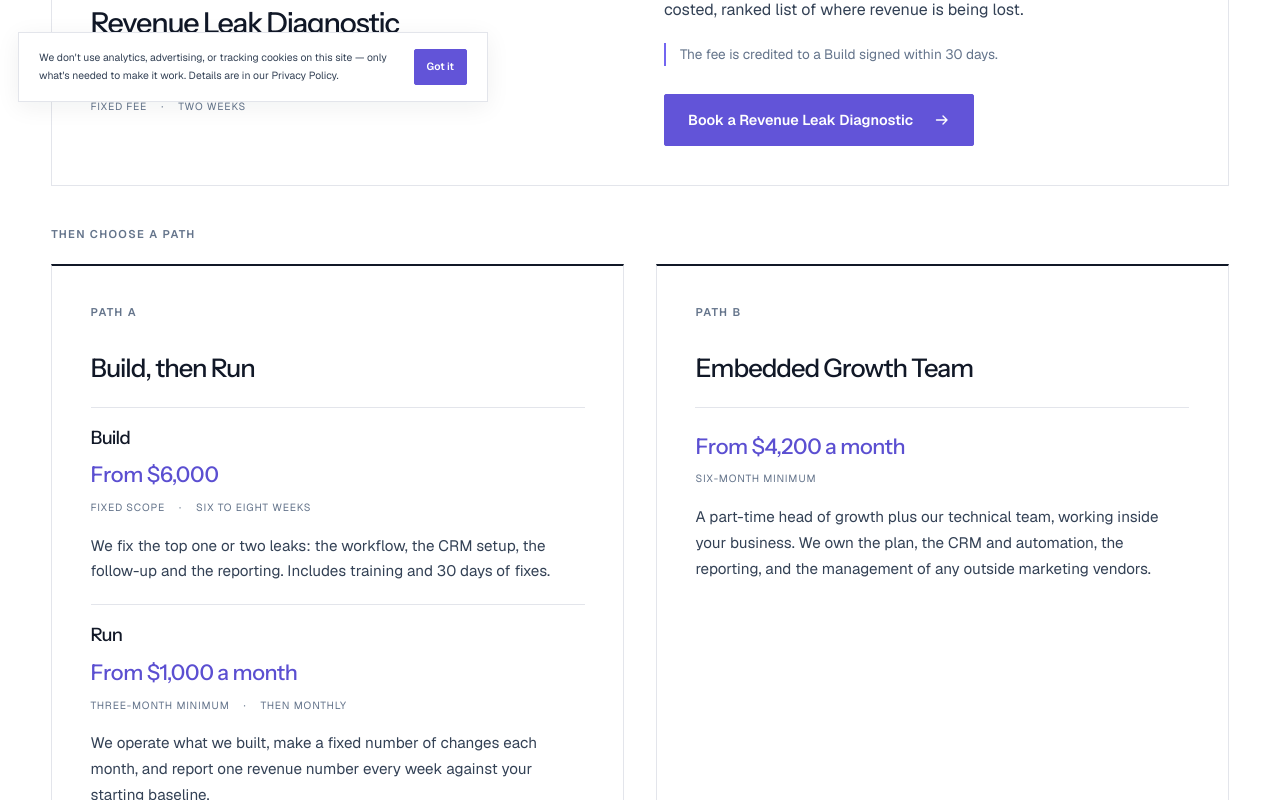
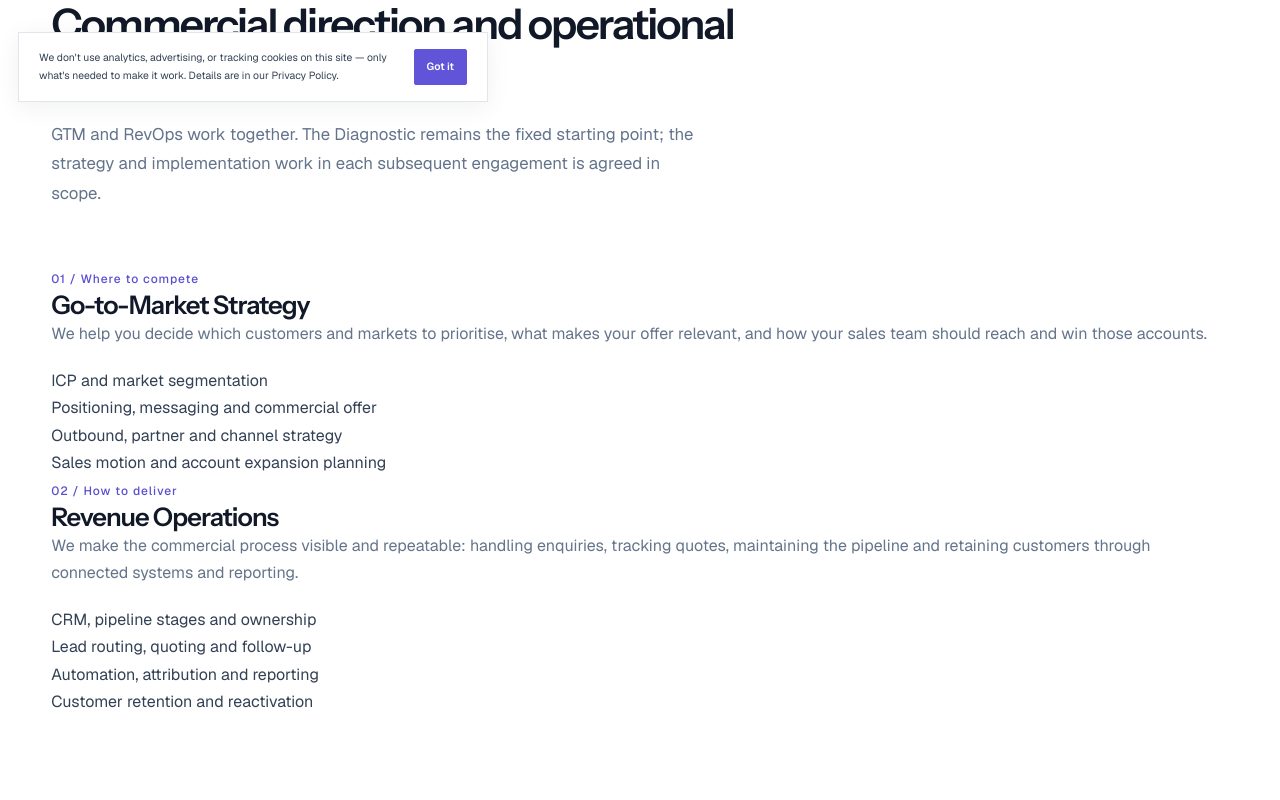
Before and after one commit to abrahamqdiaz-a11y/echelonfox, a Next.js app: page /what-we-do in a window 1280 px wide. Shown: the part 680-1480 px from the top of the page. Built offline with nearby package versions, Linux system fonts and the light colour scheme.

Commit message:
content: add GTM strategy alongside RevOps (app/what-we-do/page.tsx)

```diff
--- a/app/what-we-do/page.tsx
+++ b/app/what-we-do/page.tsx
@@ -9,9 +9,9 @@ import ServiceSchema from "@/components/site/ServiceSchema";
 import { offerList } from "@/lib/offers";
 import { pageMetadata } from "@/lib/metadata";
 
-const TITLE = "How It Works — Offers, Prices and What Each Includes";
+const TITLE = "GTM Strategy & Revenue Operations — Services and Pricing";
 const DESCRIPTION =
-  "The Revenue Leak Diagnostic, Build, Run and Embedded Growth Team: what each includes and excludes, how long it takes, what it costs and the number it moves.";
+  "Our two capabilities are go-to-market strategy and revenue operations. Explore how we diagnose revenue leaks, implement fixes and support growth through four defined engagements.";
 
 export const metadata = pageMetadata(TITLE, DESCRIPTION, "/what-we-do");
 
@@ -34,16 +34,57 @@ export default function WhatWeDo() {
   return (
     <PageShell>
       <ServiceSchema
-        name="Revenue operations"
+        name="GTM strategy and revenue operations"
         description={DESCRIPTION}
         path="/what-we-do"
         offers={offerList}
       />
       <PageHero
-        eyebrow="What We Do · How It Works"
-        title="Four offers. Public prices. One place to start."
-        lead="Every engagement starts with the Revenue Leak Diagnostic. After it, you take one of two paths: Build, then Run, or the Embedded Growth Team."
+        eyebrow="GTM Strategy & Revenue Operations"
+        title="A clearer route to customers. A stronger system for revenue."
+        lead="We advise on who to target and how to win, then improve the processes that convert and retain customers. Every engagement starts with the Revenue Leak Diagnostic, followed by Build and Run or the Embedded Growth Team."
       />
+      <section className="section section--white" aria-label="Our core capabilities">
+        <div className="container">
+          <SectionIntro
+            eyebrow="Our core capabilities"
+            title="Commercial direction and operational discipline."
+            body="GTM and RevOps work together. The Diagnostic remains the fixed starting point; the strategy and implementation work in each subsequent engagement is agreed in scope."
+          />
+          <div className="gtm-pillars">
+            <article className="gtm-pillar" id="gtm-strategy">
+              <span className="index">01 / Where to compete</span>
+              <h2 className="h3">Go-to-Market Strategy</h2>
+              <p className="muted">
+                We help you decide which customers and markets to prioritise,
+                what makes your offer relevant, and how your sales team should
+                reach and win those accounts.
+              </p>
+              <ul className="gtm-pillar__list">
+                <li>ICP and market segmentation</li>
+                <li>Positioning, messaging and commercial offer</li>
+                <li>Outbound, partner and channel strategy</li>
+                <li>Sales motion and account expansion planning</li>
+              </ul>
+            </article>
+            <article className="gtm-pillar" id="revenue-operations">
+              <span className="index">02 / How to deliver</span>
+              <h2 className="h3">Revenue Operations</h2>
+              <p className="muted">
+                We make the commercial process visible and repeatable:
+                handling enquiries, tracking quotes, maintaining the pipeline
+                and retaining customers through connected systems and reporting.
+              </p>
+              <ul className="gtm-pillar__list">
+                <li>CRM, pipeline stages and ownership</li>
+                <li>Lead routing, quoting and follow-up</li>
+                <li>Automation, attribution and reporting</li>
+                <li>Customer retention and reactivation</li>
+              </ul>
+            </article>
+          </div>
+        </div>
+      </section>
       <section className="section section--white" id="pricing">
         <div className="container">
           <OfferLadder detailLinks={false} />
```
